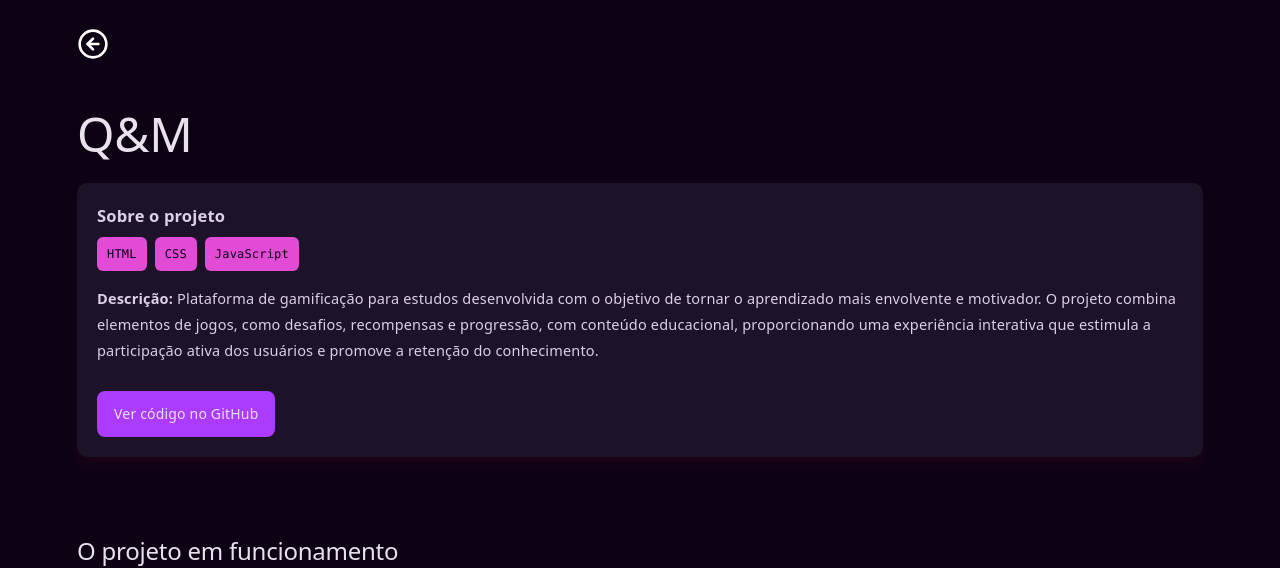
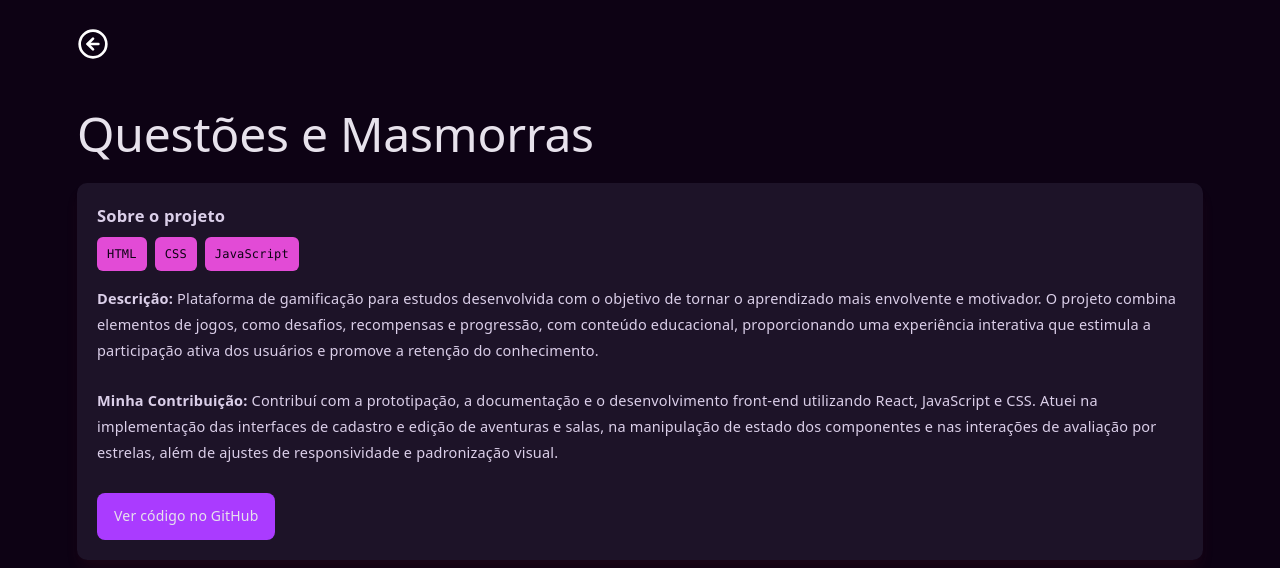
Before and after one commit to Viviane-rezende/meu-portfolio, a React (Vite) app: page /#/projetos/qem in a window 1280 px wide. Shown: the top 568 px of the page. Built offline with nearby package versions, Linux system fonts and the light colour scheme; the HTML template or start-up script is replaced by a standard one.

Commit message:
Adiciona paragrafo de contribuição em todos os projetos

```diff
--- a/src/pages/EcoBalance.tsx
+++ b/src/pages/EcoBalance.tsx
@@ -13,11 +13,12 @@ import Cabecalho from "../components/Cabecalho";
 
 const featuredProject = {
   title: "EcoBalance",
-  stack: ["HTML", "CSS", "JavaScript"],
+  stack: ["HTML", "CSS", "React","JavaScript"],
   repoUrl: "https://github.com/littlerichard01/EcoBalance",
   description:
     "Plataforma de rastreamento de carbono desenvolvida para auxiliar empresas e indivíduos a monitorar e reduzir sua pegada de carbono. O objetivo é fornecer informações sobre as emissões de gases de efeito estufa, permitindo que os usuários adotem práticas mais sustentáveis e contribuam para a preservação do meio ambiente.",
-};
+  contribuition: "Atuei no desenvolvimento front-end com React, JavaScript e CSS, implementando interfaces de cadastro, visualização de gráficos e conquistas. Também contribuí com ajustes de responsividade, navegação e organização dos elementos das páginas, buscando tornar a experiência mais intuitiva."
+  };
 
 const imagens = [
   {
@@ -70,6 +71,10 @@ export default function EcoBalance() {
           <p>
             <b>Descrição:</b> {featuredProject.description}
           </p>
+          <p className="projeto-contribuicao">
+            <b>
+              Minha Contribuição:</b> {featuredProject.contribuition}
+          </p>
         </Card>
       </Section>
 
--- a/src/pages/EcoBalanceMobile.tsx
+++ b/src/pages/EcoBalanceMobile.tsx
@@ -13,10 +13,11 @@ import Cabecalho from "../components/Cabecalho";
 
 const featuredProject = {
   title: "EcoBalance Mobile",
-  stack: ["React", "TypeScript", "JavaScript"],
+  stack: ["React Native", "TypeScript", "JavaScript"],
   repoUrl: "https://github.com/littlerichard01/EcoBalance-mobile",
   description:
     "Plataforma de rastreamento de carbono desenvolvida para auxiliar empresas e indivíduos a monitorar e reduzir sua pegada de carbono. O objetivo é fornecer informações sobre as emissões de gases de efeito estufa, permitindo que os usuários adotem práticas mais sustentáveis e contribuam para a preservação do meio ambiente.",
+  contribuition: "Contribuí com o desenvolvimento das interfaces do aplicativo utilizando React Native, trabalhando na construção das telas, na estilização dos componentes e na navegação. Minha atuação foi voltada à adaptação da experiência para dispositivos móveis."
 };
 
 const imagens = [
@@ -70,6 +71,10 @@ export default function EcoBalanceMobile() {
           <p>
             <b>Descrição:</b> {featuredProject.description}
           </p>
+          <p className="projeto-contribuicao">
+            <b>
+              Minha Contribuição:</b> {featuredProject.contribuition}
+          </p>
         </Card>
       </Section>
 
--- a/src/pages/EducaHost.tsx
+++ b/src/pages/EducaHost.tsx
@@ -18,7 +18,11 @@ const featuredProject = {
   repoUrl: "https://github.com/emanuelmartinslima/Projeto-Educahost",
   description:
     "Plataforma educacional desenvolvida como complemento estudantil para crianças refugiadas. O objetivo é auxiliar na adaptação ao território brasileiro e no aprendizado por meio de atividades gamificadas, tornando esse processo leve e divertido.",
-};
+  contribuition: "Atuei na elaboração e organização da documentação técnica e funcional, contribuindo para \
+  a descrição dos objetivos, do público-alvo e das funcionalidades da plataforma. Colaborei na estruturação \
+  das informações que orientaram o desenvolvimento da solução educacional, bem como artefatos de apoio,\
+  como fluxogramas e diagramas, que auxiliaram na visualização e compreensão do projeto."
+  };
 
 const imagens = [
   {
@@ -71,6 +75,10 @@ export default function EducaHost() {
           <p>
             <b>Descrição:</b> {featuredProject.description}
           </p>
+          <p className="projeto-contribuicao">
+            <b>
+              Minha Contribuição:</b> {featuredProject.contribuition}
+          </p>
         </Card>
       </Section>
 
--- a/src/pages/Projetos.css
+++ b/src/pages/Projetos.css
@@ -219,3 +219,7 @@
   margin-right: 8px;
   filter: brightness(0) invert(1);
 }
+
+.pagina-projeto .projeto-contribuicao {
+  margin-top: 24px;
+}
--- a/src/pages/QeM.tsx
+++ b/src/pages/QeM.tsx
@@ -13,12 +13,13 @@ import { useState } from "react";
 import Cabecalho from "../components/Cabecalho";
 
 const featuredProject = {
-  title: "Q&M",
+  title: "Questões e Masmorras",
   stack: ["HTML", "CSS", "JavaScript"],
   repoUrl: "https://github.com/Lucas-Gatto/Questoes-e-Masmorras",
   description:
     "Plataforma de gamificação para estudos desenvolvida com o objetivo de tornar o aprendizado mais envolvente e motivador. O projeto combina elementos de jogos, como desafios, recompensas e progressão, com conteúdo educacional, proporcionando uma experiência interativa que estimula a participação ativa dos usuários e promove a retenção do conhecimento.",
-};
+  contribuition: "Contribuí com a prototipação, a documentação e o desenvolvimento front-end utilizando React, JavaScript e CSS. Atuei na implementação das interfaces de cadastro e edição de aventuras e salas, na manipulação de estado dos componentes e nas interações de avaliação por estrelas, além de ajustes de responsividade e padronização visual.",
+  };
 
 const imagens = [
   {
@@ -71,6 +72,10 @@ export default function QeM() {
           <p>
             <b>Descrição:</b> {featuredProject.description}
           </p>
+          <p className="projeto-contribuicao">
+            <b>
+              Minha Contribuição:</b> {featuredProject.contribuition}
+          </p>
         </Card>
       </Section>
 
--- a/src/pages/SagradoSistema.tsx
+++ b/src/pages/SagradoSistema.tsx
@@ -20,6 +20,8 @@ const featuredProject = {
   repoUrl: "https://github.com/emanuelmartinslima/ProjetoPI2-Sagrado-Sistema",
   description:
     "Plataforma de gestão de contratos e clientes para uma empresa de serviços. O objetivo é facilitar o gerenciamento de informações, permitindo que a empresa acompanhe o status dos contratos, mantenha registros precisos e melhore a comunicação com os clientes.",
+  contribuition:
+    "Atuei na prototipação das interfaces, na documentação do projeto e no desenvolvimento front-end utilizando HTML, CSS e JavaScript. Contribuí para a estruturação das páginas, estilização dos elementos e implementação das interações da interface, com foco na organização das informações de clientes e contratos e na navegação entre as telas.",
 };
 
 const imagens = [
@@ -73,6 +75,11 @@ export default function SagradoSistema() {
           <p>
             <b>Descrição:</b> {featuredProject.description}
           </p>
+
+          <p className="projeto-contribuicao">
+            <b>
+              Minha Contribuição:</b> {featuredProject.contribuition}
+          </p>
         </Card>
       </Section>
 
```
